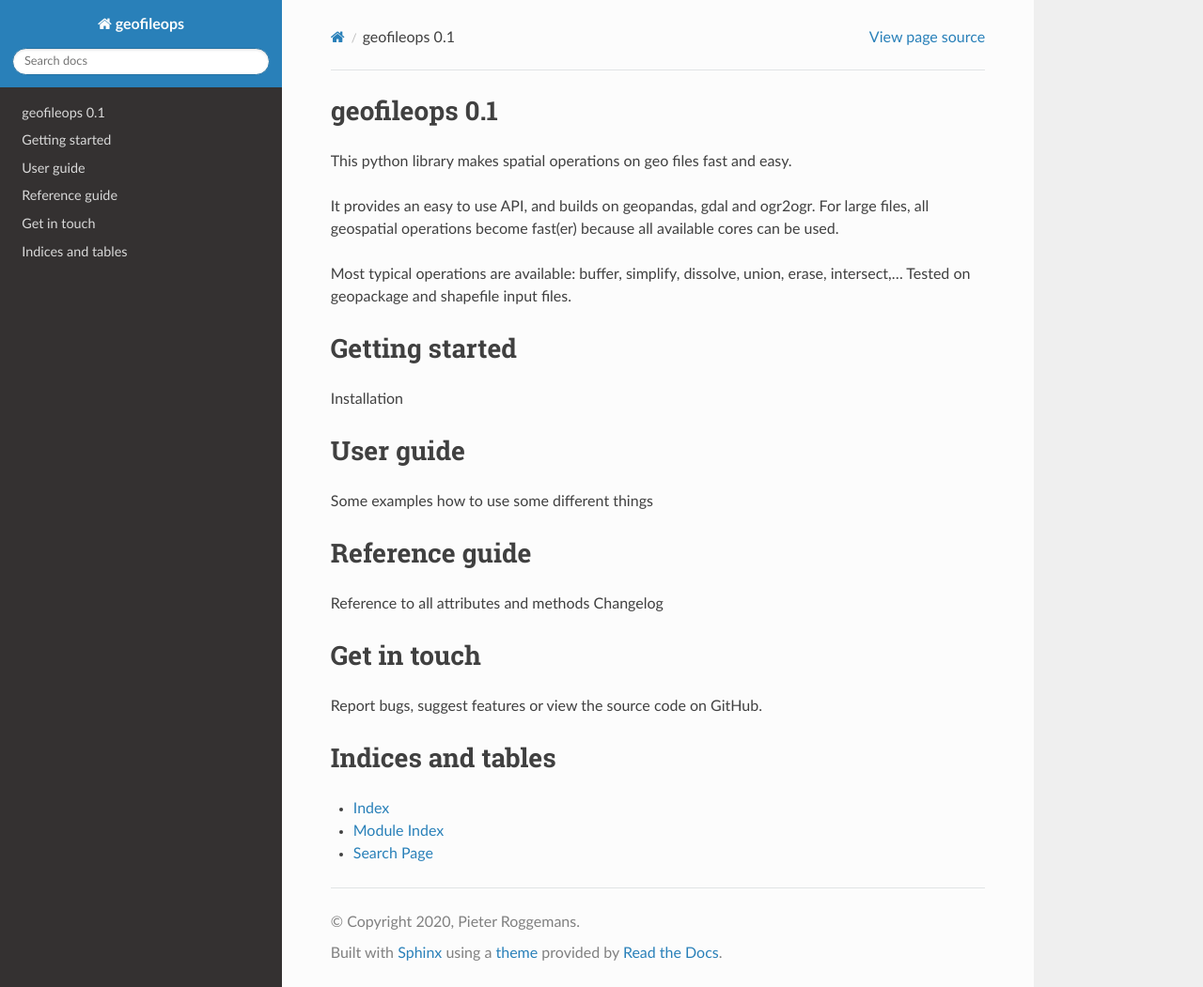
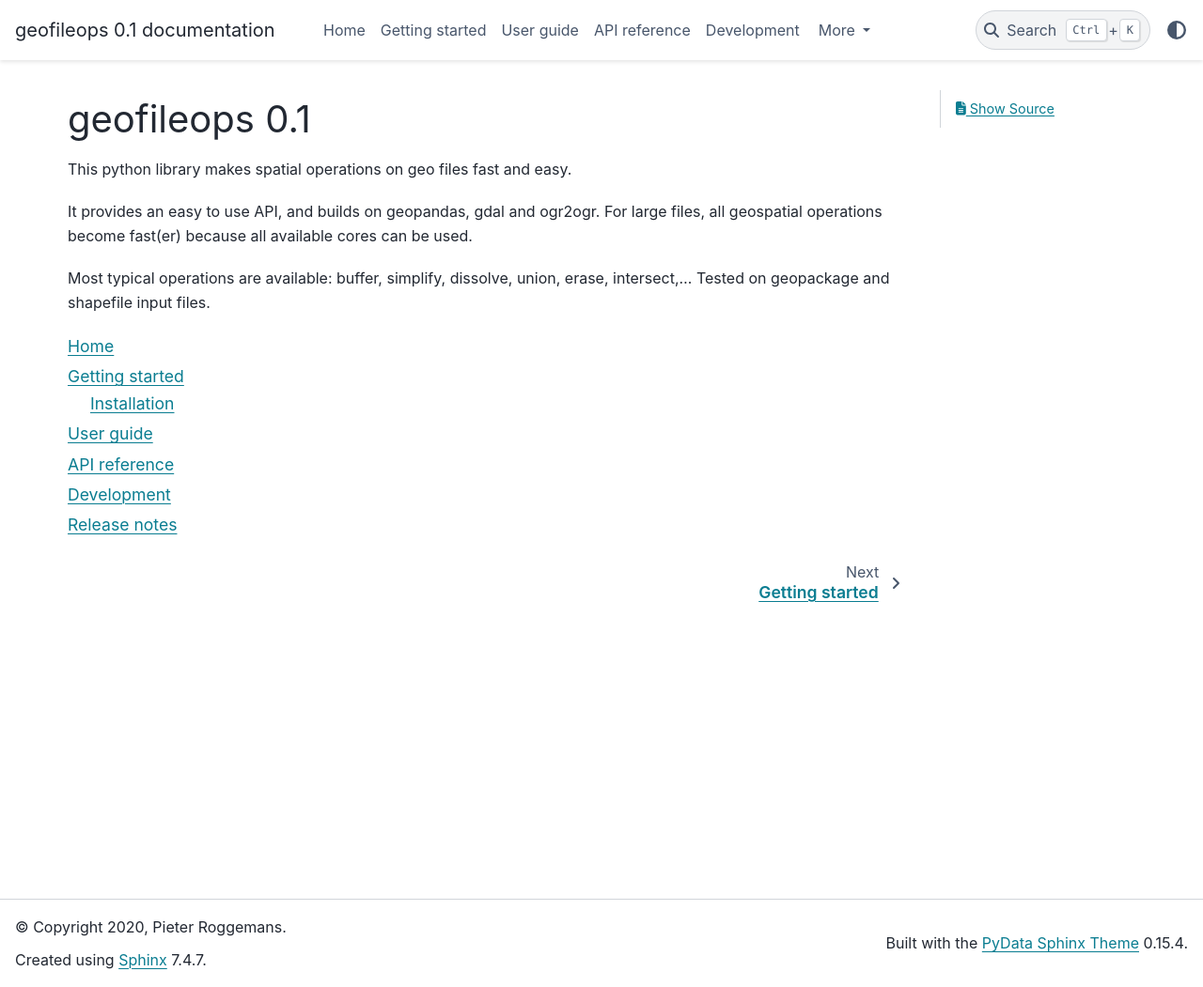
Before and after one commit to geofileops/geofileops, a Sphinx documentation site: the page built from docs/index.rst, in a window 1280 px wide and 1051 px high. Shown: the whole window at 94% size. Built offline with Sphinx 7.4.7 and the PyData theme 0.15.4, drawn with Linux system fonts in a browser that asks for light colours.

Commit message:
Add api documentation to docs

```diff
--- a/docs/conf.py
+++ b/docs/conf.py
@@ -10,10 +10,18 @@
 # add these directories to sys.path here. If the directory is relative to the
 # documentation root, use os.path.abspath to make it absolute, like shown here.
 #
-# import os
-# import sys
-# sys.path.insert(0, os.path.abspath('.'))
-import sphinx_rtd_theme
+import os
+import sys
+sys.path.insert(0, os.path.abspath('..'))
+
+# This will include the necessary source files folders in the PATH to be able to generate the documentation from.
+devdir='./'
+#try:
+    #if os.environ['DEVDIR']:
+    #    devdir = os.environ['DEVDIR']
+#except KeyError:
+#    print('Unable to obtain $DEVDIR from the environment.')
+#    exit(-1)
 
 # -- Project information -----------------------------------------------------
 
@@ -22,8 +30,12 @@
 author = 'Pieter Roggemans'
 
 # The full version, including alpha/beta/rc tags
-release = 'v0.1.0'
-
+# The version info for the project you're documenting, acts as replacement for
+# |version| and |release|, also used in various other places throughout the
+# built documents.
+#import geofileops
+#version = release = geofileops.__version__
+version = release = '0.1'
 
 # -- General configuration ---------------------------------------------------
 
@@ -31,9 +43,9 @@
 # extensions coming with Sphinx (named 'sphinx.ext.*') or your custom
 # ones.
 extensions = [
-    "sphinx_rtd_theme",
-]
-
+        'sphinx.ext.napoleon',
+        'sphinx_automodapi.automodapi',
+        ]
 
 # Add any paths that contain templates here, relative to this directory.
 templates_path = ['_templates']
@@ -41,16 +53,15 @@
 # List of patterns, relative to source directory, that match files and
 # directories to ignore when looking for source files.
 # This pattern also affects html_static_path and html_extra_path.
-exclude_patterns = ['_build', 'Thumbs.db', '.DS_Store']
-
+exclude_patterns = ['_build', 'Thumbs.db', '.DS_Store', '_build', '../tests',
+        '../samples', '../install_scripts', '../benchmark', '../geofileops/util']
 
 # -- Options for HTML output -------------------------------------------------
 
 # The theme to use for HTML and HTML Help pages.  See the documentation for
 # a list of builtin themes.
 #
-html_theme = "sphinx_rtd_theme"
-#html_theme = 'alabaster'
+html_theme = "pydata_sphinx_theme"
 
 # Add any paths that contain custom static files (such as style sheets) here,
 # relative to this directory. They are copied after the builtin static files,
--- /dev/null
+++ b/docs/development.rst
@@ -0,0 +1,5 @@
+
+Development
+===========
+
+Under construction...
--- a/docs/index.rst
+++ b/docs/index.rst
@@ -3,12 +3,8 @@
    You can adapt this file completely to your liking, but it should at least
    contain the root `toctree` directive.
 
-geofileops 0.1
-==============
-
-.. toctree::
-   :maxdepth: 2
-   :caption: Contents:
+geofileops |version|
+====================
 
 This python library makes spatial operations on geo files fast and easy.
 
@@ -20,30 +16,12 @@
 erase, intersect,...
 Tested on geopackage and shapefile input files.
 
-Getting started
-===============
+.. toctree::
+   :maxdepth: 2
 
-Installation
-
-User guide
-==========
-
-Some examples how to use some different things
-
-Reference guide
-===============
-
-Reference to all attributes and methods
-Changelog
-
-Get in touch
-============
-
-Report bugs, suggest features or view the source code on GitHub.
-
-Indices and tables
-==================
-
-* :ref:`genindex`
-* :ref:`modindex`
-* :ref:`search`
+   Home <self>
+   Getting started <getting_started>
+   User guide <user_guide>
+   API reference <reference>
+   Development <development>
+   Release notes <release_notes>
--- /dev/null
+++ b/docs/release_notes.rst
@@ -0,0 +1,5 @@
+
+Release notes
+===============
+
+Under construction
--- /dev/null
+++ b/docs/user_guide.rst
@@ -0,0 +1,4 @@
+User guide
+==========
+
+Under construction.
```
Also changed, not shown: docs/getting_started.rst (added, +7 -0 lines), docs/reference.rst (added, +10 -0 lines), 3 other files.
